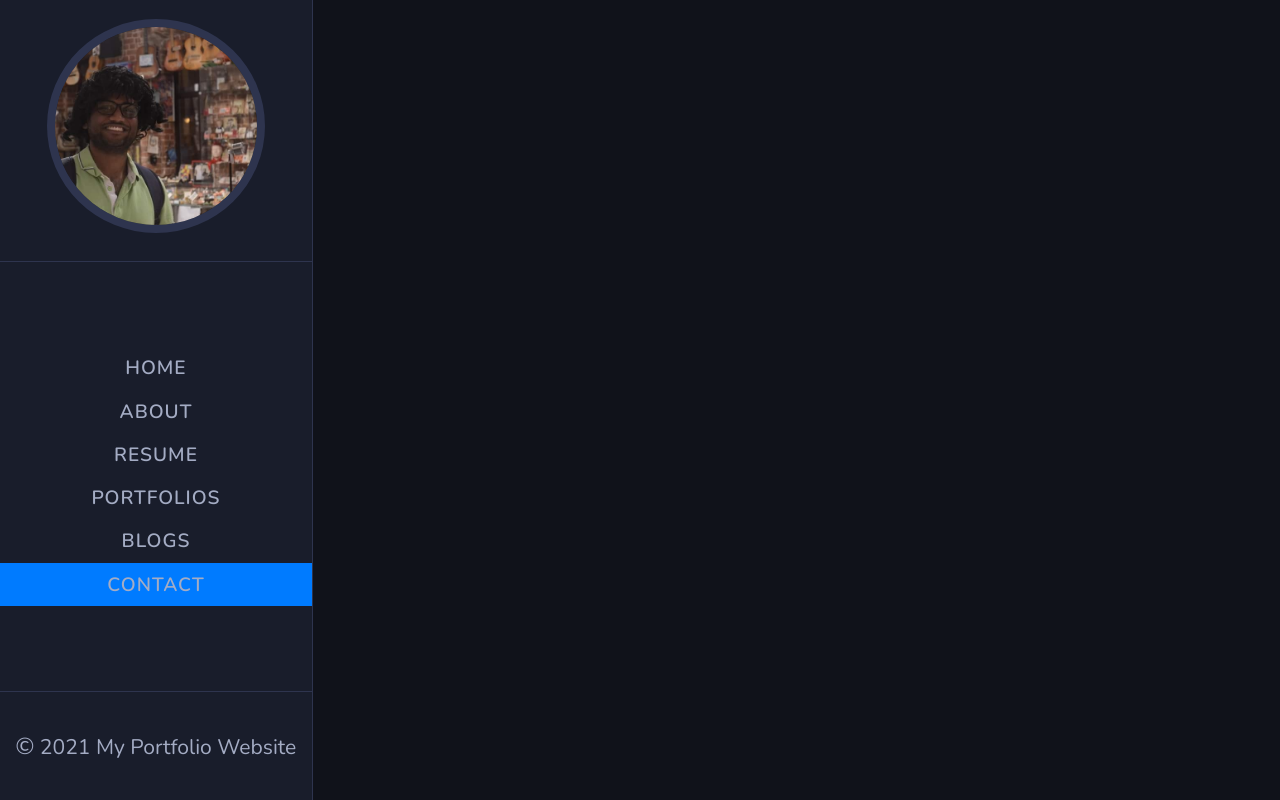
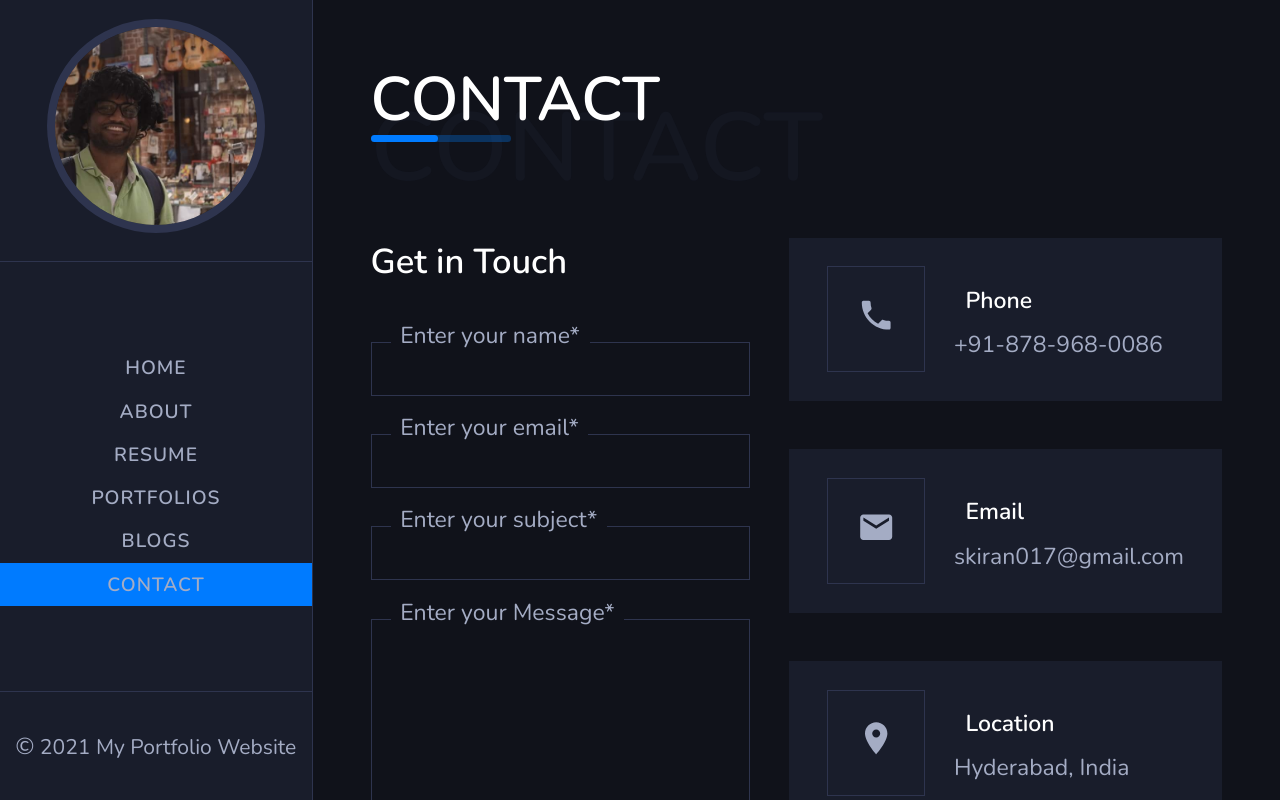
Before and after one commit to skiran017/portfolio, a React (Create React App) app: page /contact in a window 1280 px wide. Shown: the top 800 px of the page. Built offline with nearby package versions, Linux system fonts and the light colour scheme.

Commit message:
Blogpage and Contactpage

```diff
--- /dev/null
+++ b/src/Components/ContactItem.js
@@ -0,0 +1,52 @@
+import React from 'react';
+import styled from 'styled-components';
+
+function ContactItem({ icon, title, contact1, contact2 }) {
+  return (
+    <ContactItemStyled>
+      <div className="left-content">
+        <p>{icon}</p>
+      </div>
+      <div className="right-content">
+        <h6>{title}</h6>
+        <p>{contact1}</p>
+        <p>{contact2}</p>
+      </div>
+    </ContactItemStyled>
+  );
+}
+
+const ContactItemStyled = styled.div`
+  padding: 1.5rem 2rem;
+  background-color: var(--background-dark-grey);
+  display: flex;
+  align-items: center;
+  &:not(:last-child) {
+    margin-bottom: 2.5rem;
+  }
+
+  .left-content {
+    padding: 1.5rem;
+    border: 1px solid var(--border-color);
+    display: flex;
+    align-items: center;
+    justify-content: center;
+    margin-right: 1.5rem;
+    svg {
+      font-size: 2rem;
+    }
+  }
+
+  .right-content {
+    h6 {
+      color: var(--white-color);
+      font-size: 1.2rem;
+      padding: 0.6rem;
+    }
+    p {
+      padding: 0.1rem 0;
+    }
+  }
+`;
+
+export default ContactItem;
--- a/src/Pages/BlogsPage.js
+++ b/src/Pages/BlogsPage.js
@@ -13,10 +13,12 @@
         <InnerLayout className={'blog'}>
           {blogs.map((blog) => {
             return (
-              <div key={blog.id}>
-                <img src={blog.image} alt="blogImage" />
+              <div key={blog.id} className={'blog-item'}>
+                <div className="image">
+                  <img src={blog.image} alt="" />
+                </div>
                 <div className="title">
-                  <h4>{blog.title}</h4>
+                  <a href={blog.link}>{blog.title}</a>
                 </div>
               </div>
             );
@@ -31,11 +33,40 @@
   .blog {
     display: grid;
     grid-template-columns: repeat(2, 1fr);
+    grid-column-gap: 2rem;
+    grid-row-gap: 3rem;
+    @media screen and (max-width: 770px) {
+      grid-template-columns: repeat(1, 1fr);
+    }
+    .blog-item {
+      background-color: var(--background-dark-grey);
+      padding: 1rem 1rem;
+    }
     .image {
       width: 100%;
-      height: 70%;
+      overflow: hidden;
+      padding-bottom: 0.5rem;
       img {
         width: 100%;
+        height: 90%;
+        object-fit: cover;
+        transition: all 0.4s ease-in-out;
+        &:hover {
+          cursor: pointer;
+          transform: rotate(3deg) scale(1.1);
+        }
+      }
+    }
+    .title {
+      a {
+        font-size: 1.8rem;
+        padding: 2rem 0;
+        color: var(--white-color);
+        cursor: pointer;
+        transition: all 0.4s ease-in-out;
+        &:hover {
+          color: var(--primary-color);
+        }
       }
     }
   }
--- a/src/Pages/ContactPage.js
+++ b/src/Pages/ContactPage.js
@@ -1,11 +1,132 @@
-import React from 'react'
+import React from 'react';
+import styled from 'styled-components';
+import PhoneIcon from '@material-ui/icons/Phone';
+import EmailIcon from '@material-ui/icons/Email';
+import LocationOnIcon from '@material-ui/icons/LocationOn';
+import { MainLayout, InnerLayout } from '../styles/Layouts';
+import Title from '../Components/Title';
+import PrimaryButton from '../Components/PrimaryButton';
+import ContactItem from '../Components/ContactItem';
 
 function Contactpage() {
+  const phone = <PhoneIcon />;
+  const email = <EmailIcon />;
+  const location = <LocationOnIcon />;
   return (
-    <div>
-
-    </div>
-  )
+    <MainLayout>
+      <Title title={'Contact'} span={'Contact'} />
+      <ContactPageStyled>
+        <InnerLayout className="contact-section">
+          <div className="left-content">
+            <div className="contact-title">
+              <h4>Get in Touch</h4>
+            </div>
+            <form className="form">
+              <div className="form-field">
+                <label htmlFor="name">Enter your name*</label>
+                <input type="text" id="name" />
+              </div>
+              <div className="form-field">
+                <label htmlFor="email">Enter your email*</label>
+                <input type="text" id="email" />
+              </div>
+              <div className="form-field">
+                <label htmlFor="subject">Enter your subject*</label>
+                <input type="text" id="subject" />
+              </div>
+              <div className="form-field">
+                <label htmlFor="text-area">Enter your Message*</label>
+                <textarea
+                  name="text-area"
+                  id="text-area"
+                  cols="30"
+                  rows="10"
+                ></textarea>
+              </div>
+              <div className="form-field">
+                <PrimaryButton title={'Submit'} />
+              </div>
+            </form>
+          </div>
+          <div className="right-content">
+            <ContactItem
+              icon={phone}
+              title={'Phone'}
+              contact1={'+91-878-968-0086'}
+            />
+            <ContactItem
+              icon={email}
+              title={'Email'}
+              contact1={'skiran017@gmail.com'}
+            />
+            <ContactItem
+              icon={location}
+              title={'Location'}
+              contact1={'Hyderabad, India'}
+            />
+          </div>
+        </InnerLayout>
+      </ContactPageStyled>
+    </MainLayout>
+  );
 }
 
-export default Contactpage
+const ContactPageStyled = styled.section`
+  .contact-section {
+    display: grid;
+    grid-template-columns: repeat(2, 1fr);
+    grid-column-gap: 2rem;
+
+    .right-content {
+      display: flex;
+      flex-direction: column;
+    }
+
+    .contact-title {
+      h4 {
+        color: var(--white-color);
+        padding-bottom: 1rem;
+        font-size: 1.8rem;
+      }
+    }
+
+    .form {
+      width: 100%;
+
+      .form-field {
+        margin-top: 2rem;
+        position: relative;
+        width: 100%;
+
+        label {
+          position: absolute;
+          left: 20px;
+          top: -22px;
+          display: inline-block;
+          background-color: var(--background-dark-color);
+          padding: 0 0.5rem;
+          color: inherit;
+        }
+        input {
+          border: 1px solid var(--border-color);
+          outline: none;
+          background: transparent;
+          height: 2.8rem;
+          padding: 0 15px;
+          width: 100%;
+          color: inherit;
+        }
+        textarea {
+          background: transparent;
+          border: 1px solid var(--border-color);
+          outline: none;
+          color: inherit;
+          width: 100%;
+          padding: 0.8rem 1rem;
+        }
+      }
+    }
+  }
+`;
+
+export default Contactpage;
--- a/src/data/blogs.js
+++ b/src/data/blogs.js
@@ -7,39 +7,40 @@
 const blogs = [
   {
     id: 1,
-    title: 'How to use SEO Efficiently',
+    title: 'How To Work from Home',
     date: '01',
-    month: 'July',
+    month: 'April',
     image: blog1,
   },
   {
     id: 2,
-    title: 'How to use SEO Efficiently',
+    title: 'How To Use SEO Efficiently',
     date: '01',
-    month: 'July',
-    image: blog2,
+    month: 'April',
+    image: blog3,
   },
   {
     id: 3,
-    title: 'How to use SEO Efficiently',
+    title: 'How to choose a programming Language',
     date: '01',
-    month: 'July',
+    month: 'April',
+    image: blog4,
+    link: 'https://www.google.co.uk/',
+  },
+  {
+    id: 4,
+    title: 'How To Use SEO Efficiently',
+    date: '01',
+    month: 'April',
     image: blog3,
   },
   {
-    id: 4,
-    title: 'How to use SEO Efficiently',
+    id: 5,
+    title: 'How To Use SEO Efficiently',
     date: '01',
-    month: 'July',
-    image: blog4,
+    month: 'April',
+    image: blog2,
   },
-  // {
-  //   id: 5,
-  //   title: 'How to use SEO Efficiently',
-  //   date: '01',
-  //   month: 'July',
-  //   image: blog5,
-  // },
 ];
 
 export default blogs;
```
